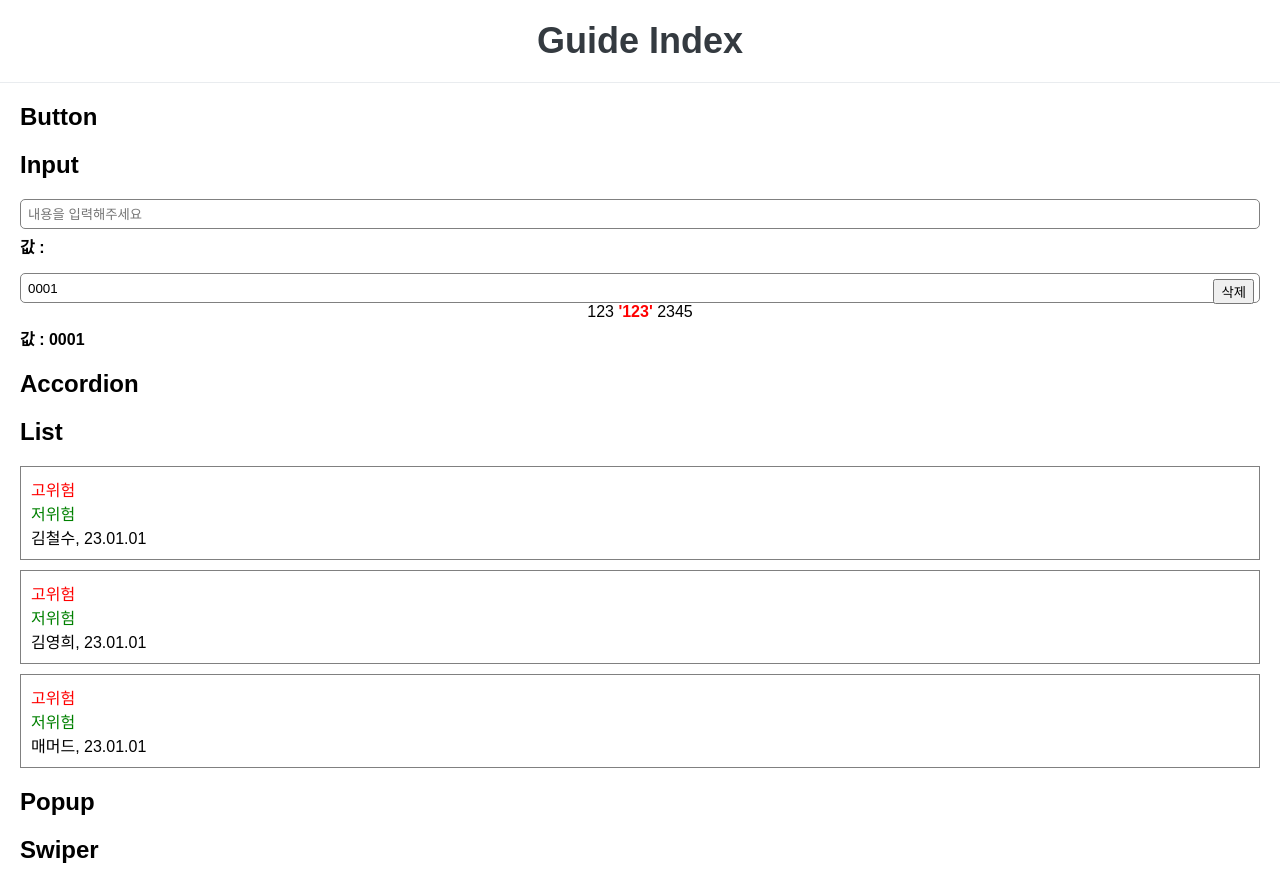
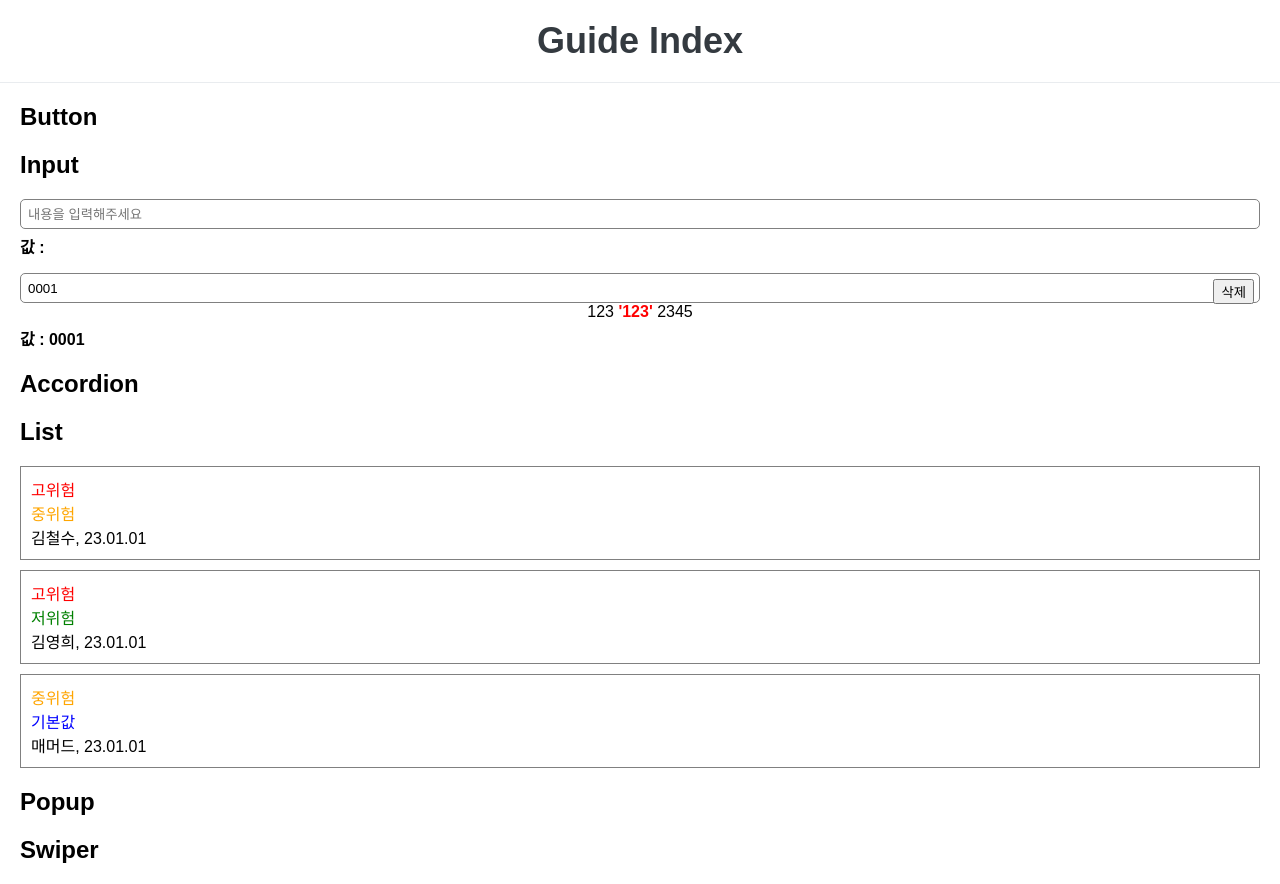
Before and after one commit to Lim-Suhyeon/ReactTest, a React (Create React App) app: page / in a window 1280 px wide. Built offline with nearby package versions, Linux system fonts and the light colour scheme.

Commit message:
Update 3 files

```diff
--- a/src/component/ListItem.js
+++ b/src/component/ListItem.js
@@ -5,7 +5,21 @@ function ListItem(props) {
   const labelList = lableBox.map((label,idx) => {
     let $class;
     const $label = label;
-    if($label == '고위험' ? ($class = 'red') : ($class = 'green'));
+
+    switch (label) {
+      case '고위험':
+        $class = 'red';
+        break;
+      case '중위험':
+        $class = 'orange';
+        break;
+      case '저위험':
+        $class = 'green';
+        break;
+      default:
+        $class = 'blue';
+    }
+
     return (<div key={idx} className={$class}>{label}</div>)
   });
 
--- a/src/guide/ListGuide.js
+++ b/src/guide/ListGuide.js
@@ -3,9 +3,9 @@ import List from "../component/List";
 
 function ListGuide() {
   const dataList = [
-    { name: "김철수", date: "23.01.01", label: ["고위험", "저위험"] },
+    { name: "김철수", date: "23.01.01", label: ["고위험", "중위험"] },
     { name: "김영희", date: "23.01.01", label: ["고위험", "저위험"] },
-    { name: "매머드", date: "23.01.01", label: ["고위험", "저위험"] },
+    { name: "매머드", date: "23.01.01", label: ["중위험", "기본값"] },
   ];
 
   return (
--- a/src/styles.css
+++ b/src/styles.css
@@ -20,8 +20,14 @@ body {
 .red {
   color: red;
 }
+.orange {
+  color: orange;
+}
 .green {
   color: green;
+}
+.blue {
+  color: blue;
 }
 
 /* input */
```
